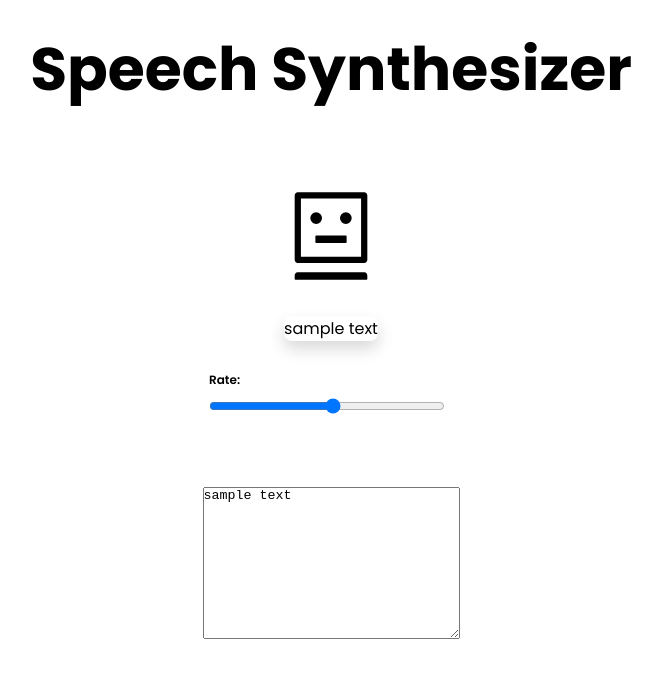
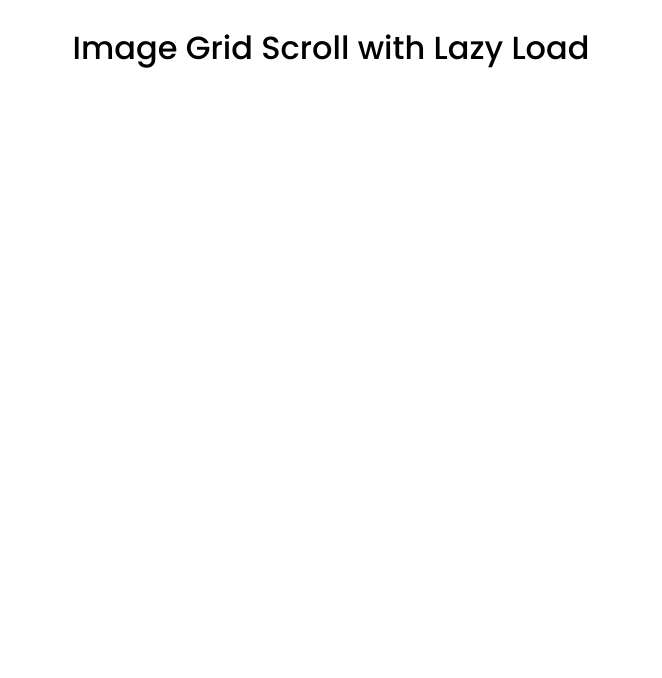
Before and after one commit to spectr-e/react-projects, a React (Vite) app: page / in a window 1280 px wide. Shown: the top 678 px of the page, without its empty margins (309-971 px from the left). Built offline with nearby package versions, Linux system fonts and the light colour scheme.

Commit message:
feat(LazyLoadApp): Generate starter code for project 30

```diff
--- a/src/App.jsx
+++ b/src/App.jsx
@@ -29,6 +29,7 @@ import {
   CourseStoreApp,
   AuthApp,
   SpeechSynthesizerApp,
+  LazyLoadApp,
 } from './Projects'
 
 function App() {
@@ -63,7 +64,8 @@ function App() {
         {/* <MortgageCalcApp /> */}
         {/* <CourseStoreApp /> */}
         {/* <AuthApp /> */}
-        <SpeechSynthesizerApp />
+        {/* <SpeechSynthesizerApp /> */}
+        <LazyLoadApp />
       </div>
     </div>
   )
--- /dev/null
+++ b/src/Projects/30-lazyload-app/LazyLoadApp.jsx
@@ -0,0 +1,14 @@
+import { Title } from '../../components'
+
+const LazyLoadApp = () => {
+  return (
+    <div className='container'>
+      <Title
+        title={'Image Grid Scroll with Lazy Load'}
+        classes={'text-center subtitle'}
+      />
+    </div>
+  )
+}
+
+export default LazyLoadApp
--- a/src/Projects/index.js
+++ b/src/Projects/index.js
@@ -29,8 +29,9 @@ import MortgageCalcApp from './26-mortgage-calc-app/MortgageCalcApp'
 import CourseStoreApp from './27-course-store-app/CourseStoreApp'
 import AuthApp from './28-authentication-app/AuthApp'
 import SpeechSynthesizerApp from './29-speech-synthesizer-app/SpeechSynthesizerApp'
-
+import LazyLoadApp from './30-lazyload-app/LazyLoadApp'
 export {
+  LazyLoadApp,
   SpeechSynthesizerApp,
   AuthApp,
   CourseStoreApp,
```
